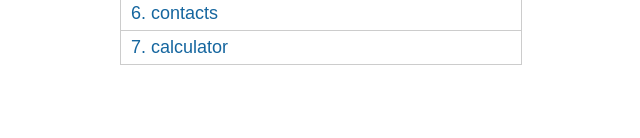
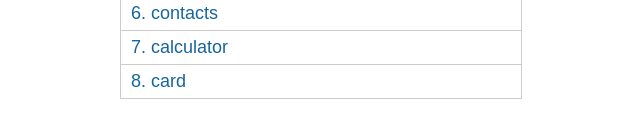
Before and after one commit to GrinCaseCode/zastroy, a plain HTML site: page map.html in a window 1280 px wide. Shown: the part 214-352 px from the top of the page, 320-960 px from the left. Drawn offline with Linux system fonts and the light colour scheme.

Commit message:
Add files via upload

```diff
--- a/map.html
+++ b/map.html
@@ -24,6 +24,7 @@
 				<li><a href="article.html" target="_blanck">article</a></li>
 				<li><a href="contacts.html" target="_blanck">contacts</a></li>
 				<li><a href="calculator.html" target="_blanck">calculator</a></li>
+				<li><a href="card.html" target="_blanck">card</a></li>
 			</ul>
 		</div>
 	</div>
```
